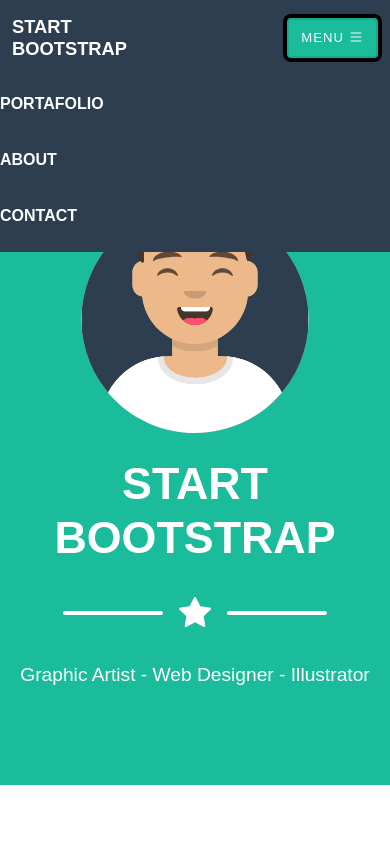
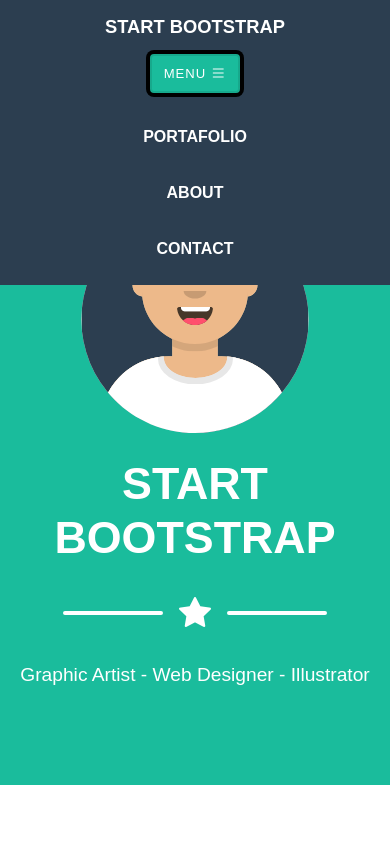
Before and after one commit to juanmoncayo55/template-portafolio-bootstrap, a plain HTML site: page index.html in a window 390 px wide. Both pictures are taken after a click on the button "MENU". Shown: the top 844 px of the page. Drawn offline with nearby package versions, Linux system fonts and the light colour scheme; a web font is replaced by a local one.

Commit message:
Solucionando inconveniente con el menu en mobile

```diff
--- a/css/style.css
+++ b/css/style.css
@@ -52,7 +52,9 @@ img{max-width:100%;}
 @media (max-width: 991.98px) {
 	.masterhead .title{font-size: 2.8rem;}
 	.masterhead .subtitle{font-size: 1.2rem !important;}
-	.masterhead .container {
-	margin-top: 7.5rem;
+	.masterhead .container {margin-top: 7.5rem;}
 }
+@media (max-width: 575.98px){
+	.c-title, .c-menu-mb{justify-content: center !important;}
+	.navbar-collapse .navigation a{text-align: center;}
 }
--- a/index.html
+++ b/index.html
@@ -18,7 +18,7 @@
 	<header id="header" class="header bg-secundary py-3 fixed-top">
 		<div class="container">
 			<div class="row">
-				<div class="col-4 d-flex align-items-center px-sm-0">
+				<div class="col-lg-4 col-md-5 col-sm-5 d-flex align-items-center px-sm-0 c-title">
 					<a href="#" class="text-decoration-none">
 						<h2 class="fs-3 fw-bolder text-white m-0 title">START BOOTSTRAP</h2>
 					</a>
@@ -28,7 +28,7 @@
 					<a href="#about" class="nav-link text-uppercase text-white fw-bold">about</a>
 					<a href="#contact" class="nav-link text-uppercase text-white fw-bold">contact</a>
 				</nav>
-				<div id="toggle-navbar" class="col-8 d-flex flex-row justify-content-end align-items-center">
+				<div id="toggle-navbar" class="col-lg-8 col-md-7 col-sm-7 mt-3 mt-sm-0 d-flex flex-row justify-content-end align-items-center c-menu-mb">
 					<button class="navbar-toggler bg-primary2 b-boton-mb d-flex align-items-center justify-content-center py-2" type="button" data-bs-toggle="collapse" data-bs-target="#navbarText" aria-controls="navbarText" aria-expanded="false" aria-label="Toggle navigation">
 						<p class="text-white text-uppercase fs-6x m-0 me-1 lh-mb-b">menu</p>
 						<i class="bi bi-list fs-6 text-white lh-mb-b"></i>
```
